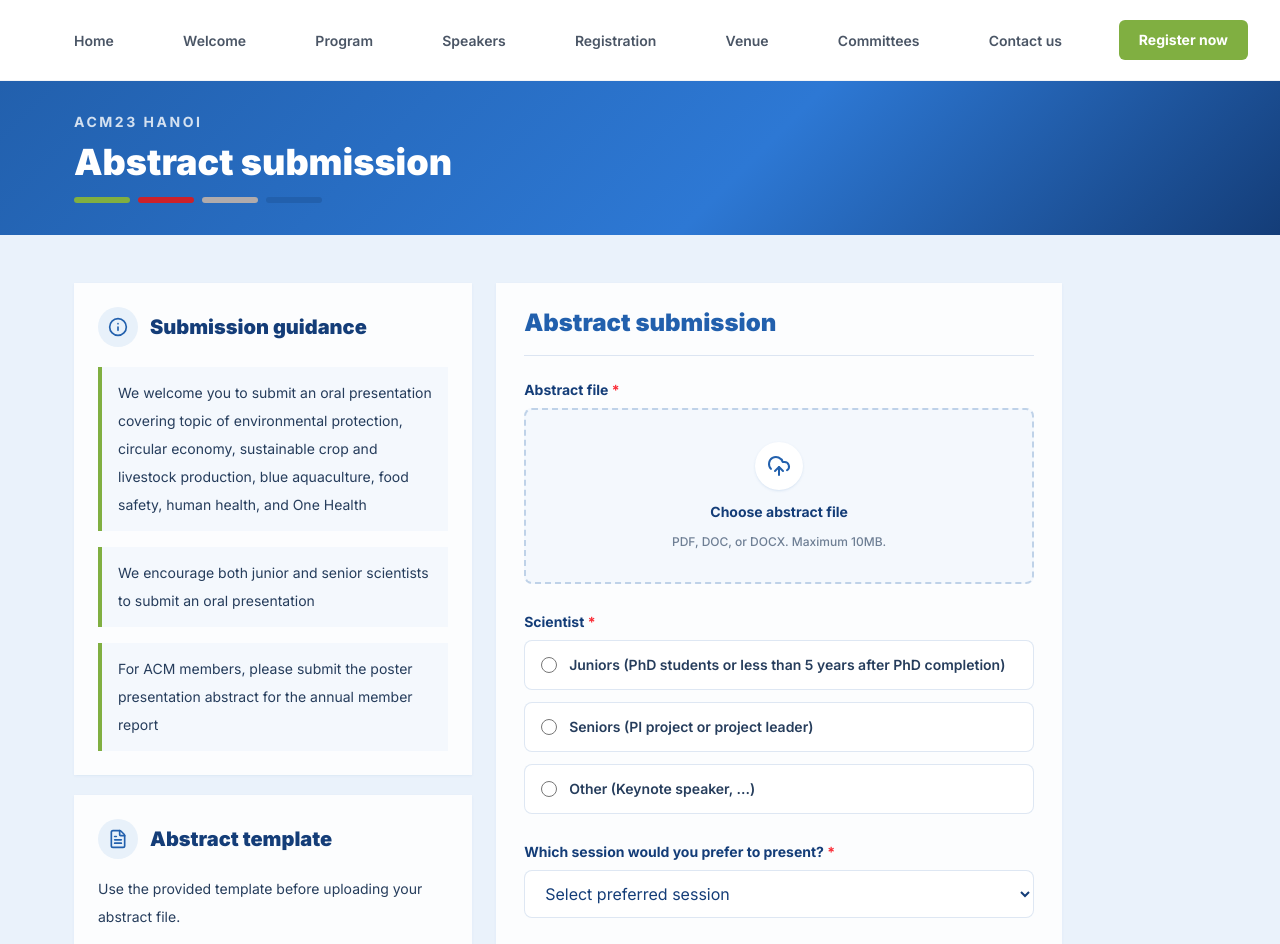
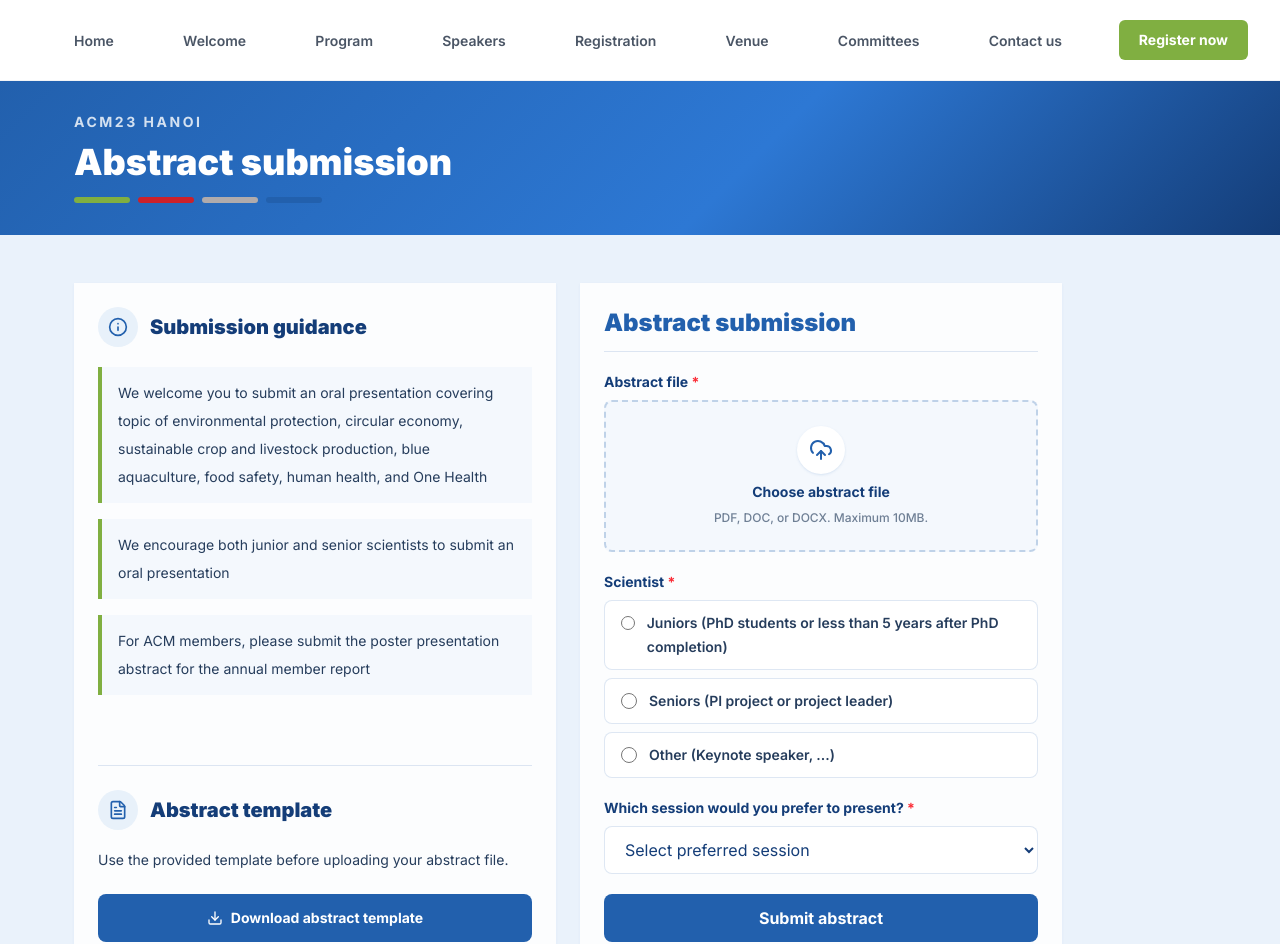
Before and after one commit to monkira99/acm2026, a Next.js app: page /abstract in a window 1280 px wide. Shown: the top 944 px of the page. Built offline with nearby package versions, Linux system fonts and the light colour scheme.

Commit message:
feat(abstract): improve layout and styling for abstract submission page fix(abstract-form): adjust spacing and styles for better UX test(abstract): add tests for abstract page layout and form components

```diff
--- a/src/app/abstract/page.tsx
+++ b/src/app/abstract/page.tsx
@@ -26,9 +26,9 @@ export default function AbstractPage() {
       />
 
       <div className="content-rail pb-12 pt-8 sm:pb-16 sm:pt-12">
-        <div className="grid min-w-0 gap-6 lg:grid-cols-[0.95fr_1.35fr]">
-          <aside className="min-w-0 space-y-5">
-            <section className="min-w-0 bg-white/85 px-5 py-6 shadow-sm shadow-[#2260AD]/5 sm:px-6">
+        <div className="grid min-w-0 gap-6 lg:grid-cols-2">
+          <aside className="min-w-0">
+            <section className="flex h-full min-w-0 flex-col bg-white/85 px-5 py-6 shadow-sm shadow-[#2260AD]/5 sm:px-6">
               <div className="mb-5 flex items-center gap-3">
                 <span className="flex h-10 w-10 items-center justify-center rounded-full bg-[#E8F1FA] text-[#2260AD]">
                   <Info className="h-5 w-5" aria-hidden="true" />
@@ -47,9 +47,8 @@ export default function AbstractPage() {
                   </li>
                 ))}
               </ul>
-            </section>
 
-            <section className="min-w-0 bg-white/85 px-5 py-6 shadow-sm shadow-[#2260AD]/5 sm:px-6">
+              <div className="mt-6 border-t border-[#2260AD]/15 pt-6 lg:mt-auto">
                 <div className="mb-4 flex items-center gap-3">
                   <span className="flex h-10 w-10 items-center justify-center rounded-full bg-[#E8F1FA] text-[#2260AD]">
                     <FileText className="h-5 w-5" aria-hidden="true" />
@@ -65,16 +64,17 @@ export default function AbstractPage() {
                   href={abstractTemplateUrl}
                   target="_blank"
                   rel="noreferrer"
-                className="mt-5 inline-flex w-full items-center justify-center gap-2 rounded-lg bg-[#2260AD] px-5 py-3 text-center text-sm font-bold text-white transition-colors hover:bg-[#143D78]"
+                  className="mt-5 inline-flex h-12 w-full items-center justify-center gap-2 rounded-lg bg-[#2260AD] px-5 text-center text-sm font-bold text-white transition-colors hover:bg-[#143D78]"
                 >
                   <Download className="h-4 w-4" aria-hidden="true" />
                   Download abstract template
                 </a>
+              </div>
             </section>
           </aside>
 
-          <section className="min-w-0 bg-white/85 px-5 py-6 shadow-sm shadow-[#2260AD]/5 sm:px-7">
-            <div className="mb-6 border-b border-[#2260AD]/15 pb-4">
+          <section className="min-w-0 bg-white/85 px-5 py-6 shadow-sm shadow-[#2260AD]/5 sm:px-6">
+            <div className="mb-5 border-b border-[#2260AD]/15 pb-3">
               <h2 className="text-2xl font-black text-[#2260AD]">
                 Abstract submission
               </h2>
--- a/src/components/forms/abstract-form.tsx
+++ b/src/components/forms/abstract-form.tsx
@@ -68,7 +68,7 @@ export function AbstractForm() {
   }
 
   return (
-    <form onSubmit={onSubmit} className="min-w-0 space-y-7">
+    <form onSubmit={onSubmit} className="min-w-0 space-y-5">
       {submitNotice && (
         <div
           className="flex items-start gap-3 rounded-lg border border-[#80AF41]/25 bg-[#EEF7E2] px-4 py-3 text-sm font-semibold text-[#486724]"
@@ -88,7 +88,7 @@ export function AbstractForm() {
         </label>
         <label
           htmlFor="abstractFile"
-          className="flex cursor-pointer flex-col items-center justify-center gap-3 rounded-lg border-2 border-dashed border-[#2260AD]/25 bg-[#F4F8FD] px-5 py-8 text-center transition hover:border-[#2260AD] hover:bg-[#E8F1FA]"
+          className="flex cursor-pointer flex-col items-center justify-center gap-2 rounded-lg border-2 border-dashed border-[#2260AD]/25 bg-[#F4F8FD] px-5 py-6 text-center transition hover:border-[#2260AD] hover:bg-[#E8F1FA]"
         >
           <span className="flex h-12 w-12 items-center justify-center rounded-full bg-white text-[#2260AD] shadow-sm shadow-[#2260AD]/10">
             <UploadCloud className="h-6 w-6" aria-hidden="true" />
@@ -125,11 +125,11 @@ export function AbstractForm() {
         <legend className={labelClassName}>
           Scientist <span className="text-red-500">*</span>
         </legend>
-        <div className="grid gap-3">
+        <div className="grid gap-2">
           {SCIENTIST_CATEGORY_OPTIONS.map((option) => (
             <label
               key={option.value}
-              className="flex min-w-0 cursor-pointer items-start gap-3 rounded-lg border border-[#2260AD]/15 bg-white px-4 py-3 transition hover:border-[#2260AD]/40 hover:bg-[#F4F8FD] has-[:checked]:border-[#2260AD] has-[:checked]:bg-[#E8F1FA]"
+              className="flex min-w-0 cursor-pointer items-start gap-3 rounded-lg border border-[#2260AD]/15 bg-white px-4 py-2.5 transition hover:border-[#2260AD]/40 hover:bg-[#F4F8FD] has-[:checked]:border-[#2260AD] has-[:checked]:bg-[#E8F1FA]"
             >
               <input
                 type="radio"
@@ -171,7 +171,7 @@ export function AbstractForm() {
 
       <button
         type="submit"
-        className="flex w-full items-center justify-center rounded-lg bg-[#2260AD] py-3.5 text-base font-bold text-white transition-colors hover:bg-[#143D78]"
+        className="flex h-12 w-full items-center justify-center rounded-lg bg-[#2260AD] text-base font-bold text-white transition-colors hover:bg-[#143D78]"
       >
         Submit abstract
       </button>
--- a/src/data/committees.ts
+++ b/src/data/committees.ts
@@ -72,7 +72,7 @@ export const committees: Committee[] = [
           "",
         ],
         affiliation:
-          "Director of the Institute of Microbiology and Biotechnology (IMBT), Vietnam National University",
+          "Director of the Institute of Microbiology and Biotechnology (IMBT), Vietnam National University Hanoi",
         image: "/images/welcome/Dr.Trinh_Thanh_Trung.webp",
       },
       {
@@ -81,7 +81,7 @@ export const committees: Committee[] = [
           "",
         ],
         affiliation:
-          "Head of the Vietnam Type Culture Collection, Institute of Microbiology and Biotechnology (IMBT), Vietnam National University",
+          "Head of the Vietnam Type Culture Collection, Institute of Microbiology and Biotechnology (IMBT), Vietnam National University Hanoi",
         image: "/images/committees/DR_HOANG_THI_LAN_ANH.png",
       },
       {
@@ -99,7 +99,7 @@ export const committees: Committee[] = [
           "",
         ],
         affiliation:
-          "Head of the Department of Applied Microbiology and Ecology, Institute of Microbiology and Biotechnology (IMBT), Vietnam National University",
+          "Head of the Department of Applied Microbiology and Ecology, Institute of Microbiology and Biotechnology (IMBT), Vietnam National University Hanoi",
         image: "/images/committees/ASSOC_PROF_DR_DINH_THUY_HANG.jpg",
       },
     ],
```
Also changed, not shown: 1 other file (tests, documents, lock files or other folders). Lines whose indentation alone changed are shown as unchanged.
